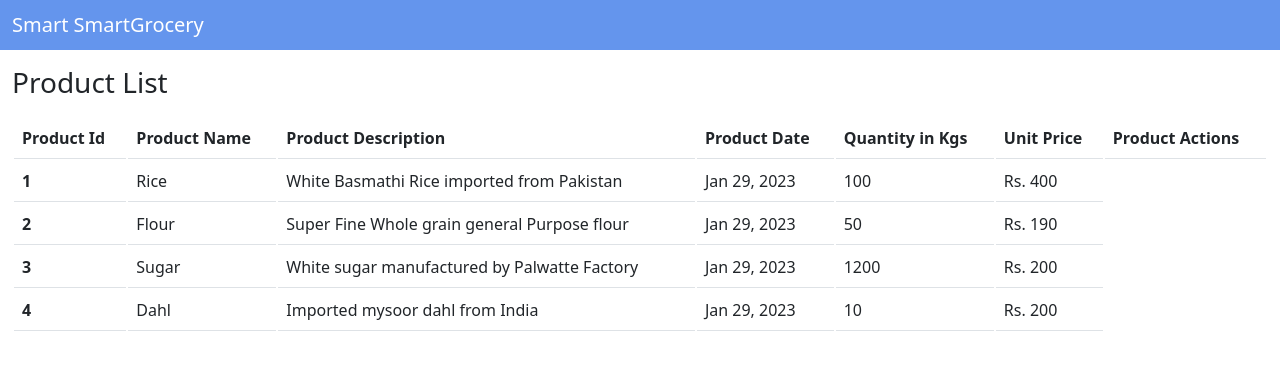
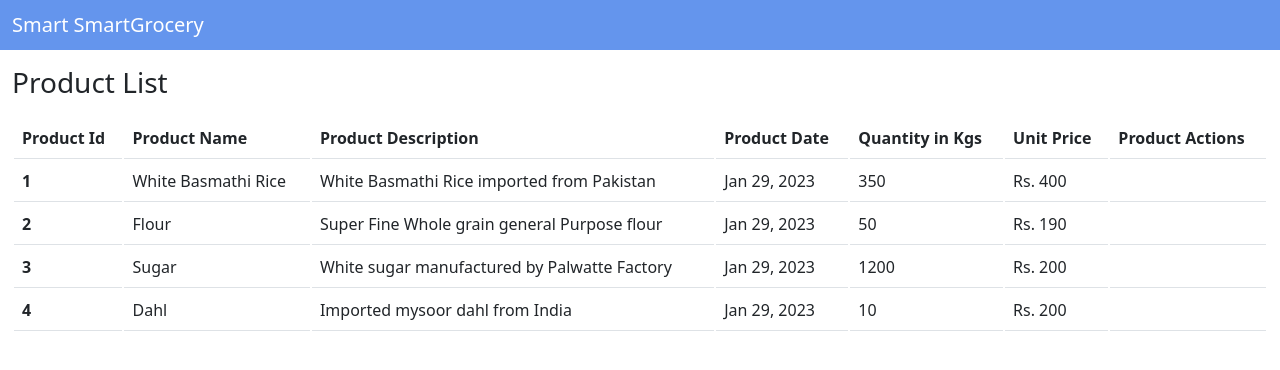
Before and after one commit to Damith08/smart-grocery-uom, an Angular app: page / in a window 1280 px wide. Shown: the top 370 px of the page. Built offline with nearby package versions, Linux system fonts and the light colour scheme.

Commit message:
feat: angular interpolation
Angular Interpolation

```diff
--- a/angular.json
+++ b/angular.json
@@ -87,7 +87,9 @@
               "src/assets"
             ],
             "styles": [
-              "src/styles.css"
+              "src/styles.css",
+              "node_modules/font-awesome/css/font-awesome.css"
+
             ],
             "scripts": []
           }
--- a/package.json
+++ b/package.json
@@ -19,6 +19,7 @@
     "@angular/platform-browser-dynamic": "^16.1.0",
     "@angular/router": "^16.1.0",
     "bootstrap": "^5.3.0",
+    "font-awesome": "^4.7.0",
     "rxjs": "~7.8.0",
     "tslib": "^2.3.0",
     "zone.js": "~0.13.0"
--- a/src/app/component/products/products.component.css
+++ b/src/app/component/products/products.component.css
@@ -18,3 +18,8 @@ table tbody tr td {
 tr:hover {
   background-color: #cBdaf8;
 }
+
+.icon {
+  color: rgb(99, 98, 98);
+  margin: 5px;
+}
--- a/src/app/component/products/products.component.html
+++ b/src/app/component/products/products.component.html
@@ -19,11 +19,15 @@
         <tbody>
           <tr>
             <th scope="row">1</th>
-            <td>Rice</td>
+            <td>{{ firstProductItemName }}</td>
             <td>White Basmathi Rice imported from Pakistan</td>
             <td>Jan 29, 2023</td>
-            <td>100</td>
+            <td>{{ getQuantityOfRice() }}</td>
             <td>Rs. 400</td>
+            <td>
+              <i class="fa fa-eye icon"></i>
+              <i class="fa fa-pencil-squre-0 icon"></i>
+            </td>
           </tr>
           <tr>
             <th scope="row">2</th>
@@ -32,6 +36,10 @@
             <td>Jan 29, 2023</td>
             <td>50</td>
             <td>Rs. 190</td>
+            <td>
+              <i class="fa fa-eye icon"></i>
+              <i class="fa fa-pencil-squre-0 icon"></i>
+            </td>
           </tr>
           <tr>
             <th scope="row">3</th>
@@ -40,6 +48,10 @@
             <td>Jan 29, 2023</td>
             <td>1200</td>
             <td>Rs. 200</td>
+            <td>
+              <i class="fa fa-eye icon"></i>
+              <i class="fa fa-pencil-squre-0 icon"></i>
+            </td>
           </tr>
           <tr>
             <th scope="row">4</th>
@@ -48,6 +60,10 @@
             <td>Jan 29, 2023</td>
             <td>10</td>
             <td>Rs. 200</td>
+            <td>
+              <i class="fa fa-eye icon"></i>
+              <i class="fa fa-pencil-squre-o icon"></i>
+            </td>
           </tr>
         </tbody>
       </table>
--- a/src/app/component/products/products.component.ts
+++ b/src/app/component/products/products.component.ts
@@ -5,4 +5,11 @@ import { Component } from '@angular/core';
   templateUrl: './products.component.html',
   styleUrls: ['./products.component.css'],
 })
-export class ProductsComponent {}
+export class ProductsComponent {
+  public firstProductItemName = 'White Basmathi Rice';
+  public quantityOfRice = 75;
+
+  public getQuantityOfRice() {
+    return 350;
+  }
+}
```
Also changed, not shown: 1 other file (tests, documents, lock files or other folders).
